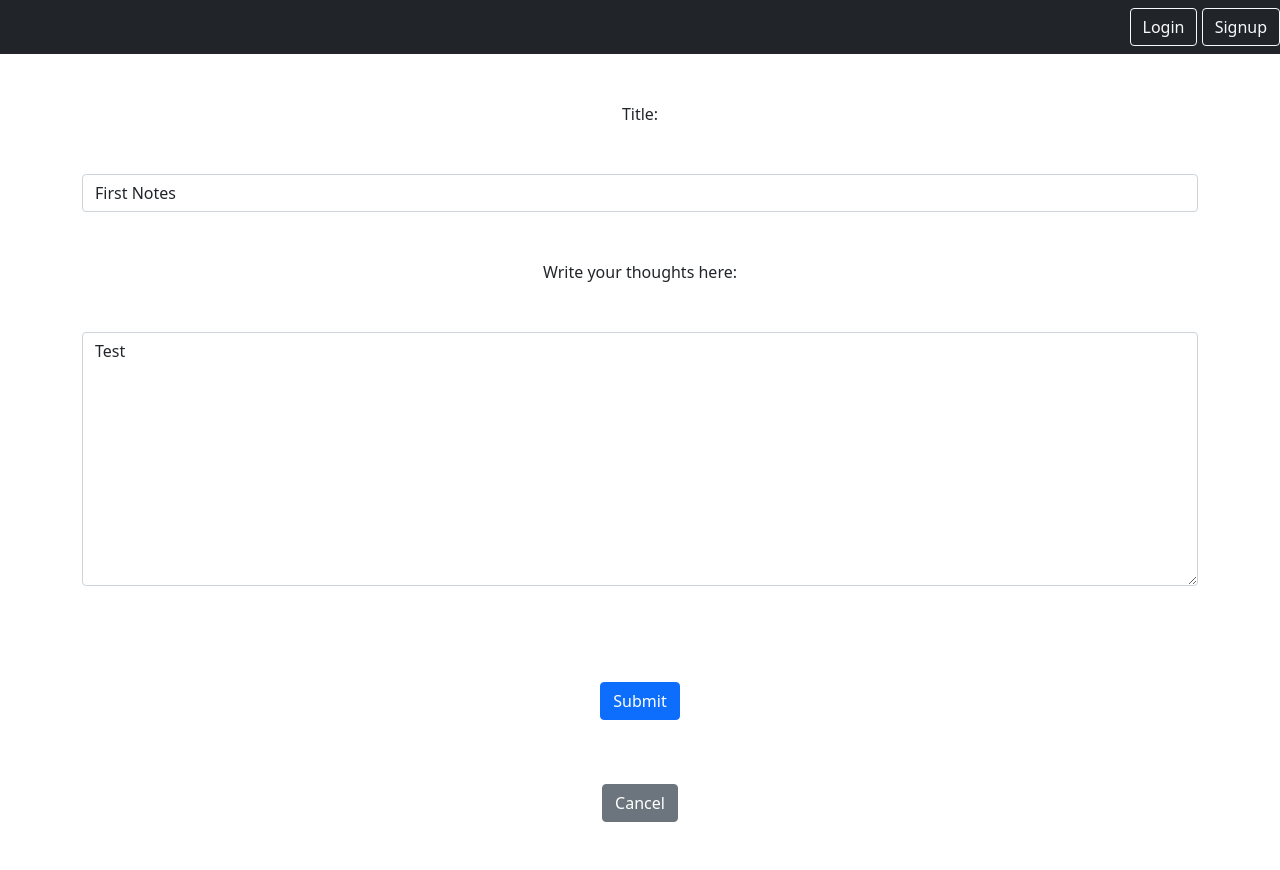
After one commit to ik1g19/Django-Essential-Training, a Django app: page /smart/notes/1/edit in a window 1280 px wide. The commit adds this page. Run offline with Django 5.2, Linux system fonts and the light colour scheme; data comes from the database, SQL or seed files in the repository; both versions use the stored data as it was after the commit.

Commit message:
Finished Project

```diff
--- a/home/urls.py
+++ b/home/urls.py
@@ -3,6 +3,8 @@ from django.urls import path
 from . import views
 
 urlpatterns = [
-    path('home', views.HomeView.as_view()),
-    path('authorized', views.AuthorizedView.as_view()),
+    path('', views.HomeView.as_view(), name='home'),
+    path('login', views.LoginInterfaceView.as_view(), name='login'),
+    path('logout', views.LogoutInterfaceView.as_view(), name='logout'),
+    path('signup', views.SignUpView.as_view(), name='signup'),
 ]
--- /dev/null
+++ b/notes/forms.py
@@ -0,0 +1,22 @@
+from django import forms
+from django.core.exceptions import ValidationError
+
+from .models import Notes
+
+class NotesForm(forms.ModelForm):
+    class Meta:
+        model = Notes
+        fields = ('title', 'text')
+        widgets = {
+            'title' : forms.TextInput(attrs={'class': 'form-control my-5'}),
+            'text': forms.Textarea(attrs={'class': 'form-control my-5'})
+        }
+        labels = {
+            'text' : 'Write your thoughts here'
+        }
+
+    def clean_title(self):
+        title = self.cleaned_data['title']
+        if 'Django' not in title:
+            raise forms.ValidationError("Only accepting notes about Django")
+        return title
--- a/notes/models.py
+++ b/notes/models.py
@@ -1,7 +1,9 @@
 from django.db import models
+from django.contrib.auth.models import User
 
 # Create your models here.
 class Notes(models.Model):
     title = models.CharField(max_length=200)
     text = models.TextField()
     created = models.DateTimeField(auto_now_add=True)
+    user = models.ForeignKey(User, on_delete=models.CASCADE, related_name="notes")
--- a/notes/templates/notes/notes_detail.html
+++ b/notes/templates/notes/notes_detail.html
@@ -5,4 +5,8 @@
     <h1 class="my-5">{{note.title}}</h1>
     <p>{{note.text}}</p>
 </div>
+
+<a href="{% url 'notes.list' %}" class="btn btn-secondary">Back</a>
+<a href="{% url 'notes.update' pk=note.id %}" class="btn btn-secondary">Edit</a>
+<a href="{% url 'notes.delete' pk=note.id %}" class="btn btn-secondary">Delete</a>
 {% endblock %}
--- /dev/null
+++ b/notes/templates/notes/notes_form.html
@@ -0,0 +1,17 @@
+{% extends 'base.html' %}
+
+{% block content %}
+
+<form method='POST'>{% csrf_token %}
+    {{ form }}
+    <button type="submit" class="btn btn-primary my-5">Submit</button>
+</form>
+
+{% if form.errors %}
+<div class="alert alert-danger my-5">
+    {{form.errors.title.as_text}}
+</div>
+{% endif %}
+<a href="{% url 'notes.list' %}" class="btn btn-secondary">Cancel</a>
+
+{% endblock %}
--- a/notes/urls.py
+++ b/notes/urls.py
@@ -3,4 +3,7 @@ from . import views
 urlpatterns = [
     path('notes', views.NotesListView.as_view(), name="notes.list"),
     path('notes/<int:pk>', views.NotesDetailView.as_view(), name="notes.detail"),
+    path('notes/<int:pk>/edit', views.NotesUpdateView.as_view(), name="notes.update"),
+    path('notes/<int:pk>/delete', views.NotesDeleteView.as_view(), name="notes.delete"),
+    path('notes/new', views.NotesCreateView.as_view(), name="notes.new"),
 ]
--- a/notes/views.py
+++ b/notes/views.py
@@ -1,13 +1,45 @@
+from typing import Any
+from django.db.models.query import QuerySet
 from django.shortcuts import render
-from django.http import Http404
-from django.views.generic import DetailView, ListView
+from django.http import Http404, HttpResponseRedirect
+from django.views.generic import CreateView, DetailView, ListView, UpdateView
+from django.views.generic.edit import DeleteView
+from django.contrib.auth.mixins import LoginRequiredMixin
 
 from .models import Notes
+from .forms import NotesForm
 
-class NotesListView(ListView):
+class NotesDeleteView(DeleteView):
+    model = Notes
+    success_url = '/smart/notes'
+    template_name = 'notes/notes_delete.html'
+
+class NotesUpdateView(UpdateView):
+    model = Notes
+    success_url = '/smart/notes'
+    form_class = NotesForm
+
+class NotesCreateView(LoginRequiredMixin, CreateView):
+    model = Notes
+    success_url = '/smart/notes'
+    form_class = NotesForm
+    login_url = "/admin"
+
+    def form_valid(self, form):
+        self.object = form.save(commit=False)
+        self.object.user = self.request.user
+        self.object.save()
+        return HttpResponseRedirect(self.get_success_url())
+
+
+class NotesListView(LoginRequiredMixin, ListView):
     model = Notes
     context_object_name = "notes"
     template_name = "notes/notes_list.html"
+    login_url = "/login"
+
+    def get_queryset(self):
+        return self.request.user.notes.all()
 
 class NotesDetailView(DetailView):
     model = Notes
--- a/smartnotes/settings.py
+++ b/smartnotes/settings.py
@@ -130,3 +130,5 @@ STATICFILES_DIRS = [
 # https://docs.djangoproject.com/en/5.1/ref/settings/#default-auto-field
 
 DEFAULT_AUTO_FIELD = 'django.db.models.BigAutoField'
+
+LOGIN_REDIRECT_URL = '/smart/notes'
--- a/static/css/style.css
+++ b/static/css/style.css
@@ -1,3 +1 @@
-.note-li {
-    color: red;
-}
+ul.errorlist {display: none}
--- a/static/templates/base.html
+++ b/static/templates/base.html
@@ -3,9 +3,25 @@
     <head>
         <title>Smartnotes</title>
         <link href="https://cdn.jsdelivr.net/npm/bootstrap@5.0.1/dist/css/bootstrap.min.css" rel="stylesheet" integrity="sha384-+0n0xVW2eSR5OomGNYDnhzAbDsOXxcvSN1TPprVMTNDbiYZCxYbOOl7+AMvyTG2x" crossorigin="anonymous">
+        <link rel="stylesheet" type="text/css" href="{% static 'css/style.css' %}"/>
         </head>
 
         <body>
+            <nav class='navbar navbar-dark bg-dark'>
+                <div class='ms-auto'>
+                    {% if user.is_authenticated %}
+                    <a href="{% url "notes.list" %}" class="btn btn-outline-light">Home</a>
+                    <a href="{% url "notes.new" %}" class="btn btn-outline-light">Create</a>
+                    <form action="{% url 'logout' %}" method="POST" style="display: inline;">
+                        {% csrf_token %}
+                        <button type="submit" class="btn btn-outline-light">Logout</button>
+                    </form>
+                    {% else %}
+                    <a href="{% url "login" %}" class="btn btn-outline-light">Login</a>
+                    <a href="{% url "signup" %}" class="btn btn-outline-light">Signup</a>
+                    {% endif %}
+                </div>
+            </nav>
             <div class="my-5 text-center container">
                 {% block content %}
                 {% endblock %}
```
Also changed, not shown: home/templates/home/login.html (added, +12 -0 lines), home/templates/home/logout.html (added, +7 -0 lines), home/templates/home/register.html (added, +9 -0 lines), home/views.py (+20 -0 lines), notes/templates/notes/notes_delete.html (added, +10 -0 lines), db.sqlite3, notes/migrations/0003_notes_user.py (added).
